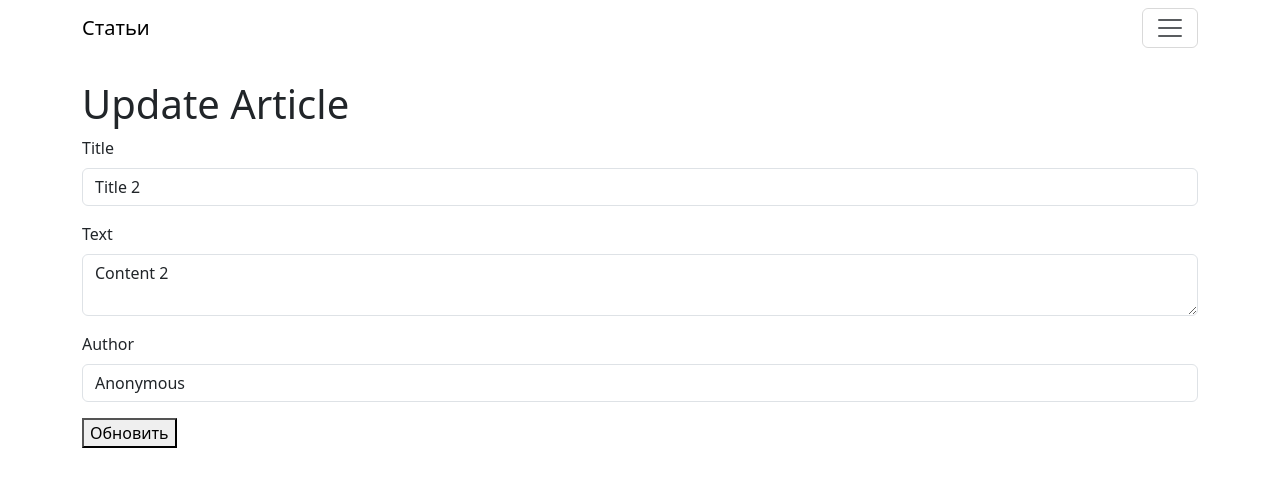
After one commit to k2Raven/articles, a Django app: page /article/2/update/ in a window 1280 px wide. The commit adds this page. Shown: the top 487 px of the page. Run offline with Django 5.2, Linux system fonts and the light colour scheme; data comes from the database, SQL or seed files in the repository; some libraries are stand-ins or nearby versions.

Commit message:
Реализовал обновление и удаление без подверждения статьи

```diff
--- a/source/webapp/admin.py
+++ b/source/webapp/admin.py
@@ -13,6 +13,6 @@ class ArticleAdmin(admin.ModelAdmin):
     list_display = ('id', 'title', 'content', 'author')
     list_filter = ('author',)
     search_fields = ('title', 'content')
-    fields = ('id', 'title', 'content', 'author', 'created_at', 'updated_at')
+    fields = ('id', 'title', 'content', 'status', 'author', 'created_at', 'updated_at')
     # exclude = []
     readonly_fields = ('id', 'created_at', 'updated_at')
--- a/source/webapp/models.py
+++ b/source/webapp/models.py
@@ -1,9 +1,19 @@
 from django.db import models
+
+
+class Status(models.Model):
+    title = models.CharField(max_length=20, unique=True, null=False, blank=False, verbose_name='Название')
+    created_at = models.DateTimeField(auto_now_add=True, verbose_name="Дата создания")
+    updated_at = models.DateTimeField(auto_now=True, verbose_name="Дата обновления")
+
+    def __str__(self):
+        return f'{self.pk} - {self.title}'
 
 
 class Article(models.Model):
     title = models.CharField(max_length=50, null=False, blank=False, verbose_name="Заголовок")
     content = models.TextField(max_length=5000, null=False, blank=False, verbose_name="Контент")
+    status = models.ForeignKey('webapp.Status', related_name='articles', null=True, on_delete=models.CASCADE, verbose_name='Статус')
     author = models.CharField(max_length=60, null=False, blank=False, default='Anonymous', verbose_name="Автор")
     created_at = models.DateTimeField(auto_now_add=True, verbose_name="Дата создания")
     updated_at = models.DateTimeField(auto_now=True, verbose_name="Дата обновления")
--- /dev/null
+++ b/source/webapp/templates/update_article.html
@@ -0,0 +1,29 @@
+{% extends 'base.html' %}
+
+{% block title %}Article update{% endblock %}
+
+{% block content %}
+    <h1>Update Article</h1>
+
+    <form method="post">
+        {% csrf_token %}
+
+        <div class="form-field mb-3">
+            <label for="title" class="form-label">Title</label>
+            <input type="text" class="form-control" id="title" name="title" value="{{ article.title }}">
+        </div>
+
+        <div class="form-field mb-3">
+            <label for="content" class="form-label">Text</label>
+            <textarea  class="form-control"  name="content" id="content">{{ article.content }}</textarea>
+        </div>
+
+        <div class="form-field mb-3">
+            <label for="author" class="form-label">Author</label>
+            <input type="text" class="form-control" id="author" name="author" value="{{ article.author }}">
+        </div>
+
+        <button type="submit" class="btn-solid theme-accent">Обновить</button>
+    </form>
+
+{% endblock %}
--- a/source/webapp/urls.py
+++ b/source/webapp/urls.py
@@ -1,8 +1,10 @@
 from django.urls import path
-from webapp.views import index_view, article_create_view, article_view
+from webapp.views import index_view, article_create_view, article_view, article_update_view, article_delete_view
 
 urlpatterns = [
     path('', index_view, name='article_list'),
     path('article/add/', article_create_view, name='article_create'),
     path('article/<int:pk>/', article_view, name='article_view'),
+    path('article/<int:pk>/update/', article_update_view, name='article_update'),
+    path('article/<int:pk>/delete/', article_delete_view, name='article_delete'),
 ]
--- a/source/webapp/views.py
+++ b/source/webapp/views.py
@@ -29,7 +29,22 @@ def article_create_view(request):
         content = request.POST.get('content')
         author = request.POST.get('author')
         article = Article.objects.create(title=title, content=content, author=author)
+        return redirect('article_view', pk=article.id)
 
-        # url = reverse('article_view', kwargs={'pk': article.pk})
-        # return HttpResponseRedirect(url)
+
+def article_update_view(request, pk):
+    article = get_object_or_404(Article, pk=pk)
+    if request.method == 'GET':
+        return render(request, 'update_article.html', {'article': article})
+    elif request.method == 'POST':
+        article.title = request.POST.get('title')
+        article.content = request.POST.get('content')
+        article.author = request.POST.get('author')
+        article.save()
         return redirect('article_view', pk=article.id)
+
+
+def article_delete_view(request, pk):
+    article = get_object_or_404(Article, pk=pk)
+    article.delete()
+    return redirect('article_list')
```
Also changed, not shown: source/webapp/templates/article_view.html (+8 -1 lines), source/webapp/templates/index.html (+8 -1 lines), source/webapp/migrations/0004_status.py (added), source/webapp/migrations/0005_article_status.py (added).
